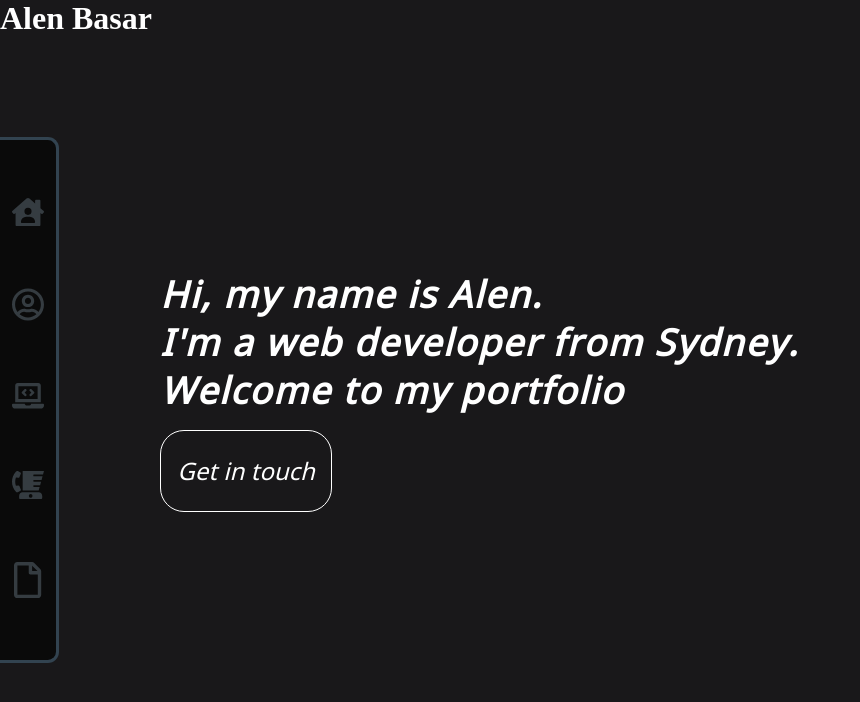
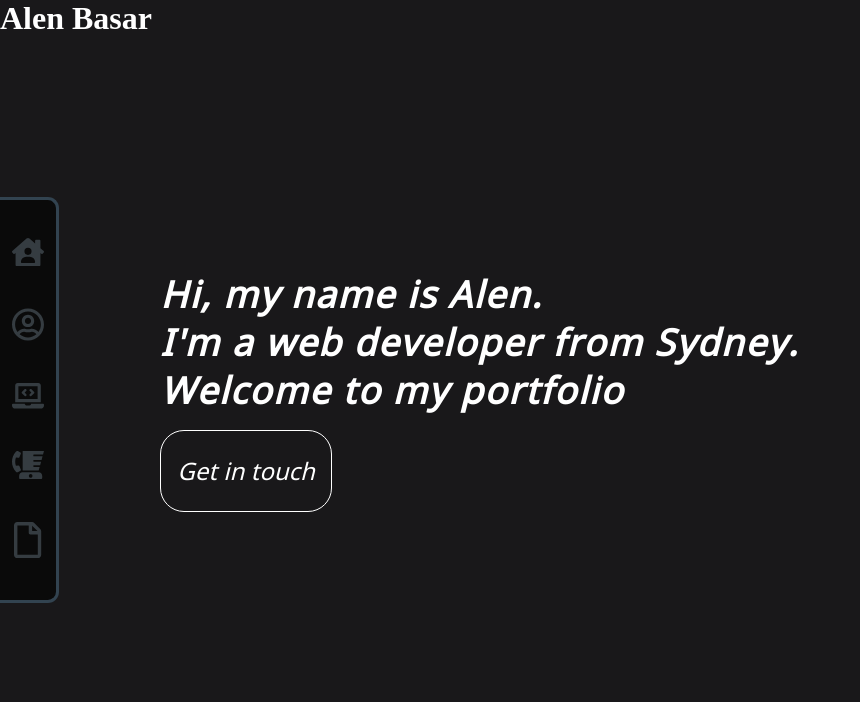
Before and after one commit to alenbasar/Alen-Basar-Portfolio-new-, a React (Create React App) app: page / in a window 1280 px wide. Shown: the top 702 px of the page, without its empty margins (0-860 px from the left). Built offline with nearby package versions, Linux system fonts and the light colour scheme.

Commit message:
navigation height fixed

```diff
--- a/src/styles/components/_sidebar.scss
+++ b/src/styles/components/_sidebar.scss
@@ -11,7 +11,7 @@
   border-radius: 0 0.7rem 0.7rem 0;
   border-left: none;
   width: 3.5rem;
-  height: 65vh;
+  height: 50vh;
   margin: 0;
   position: absolute;
   top: 50%;
```
